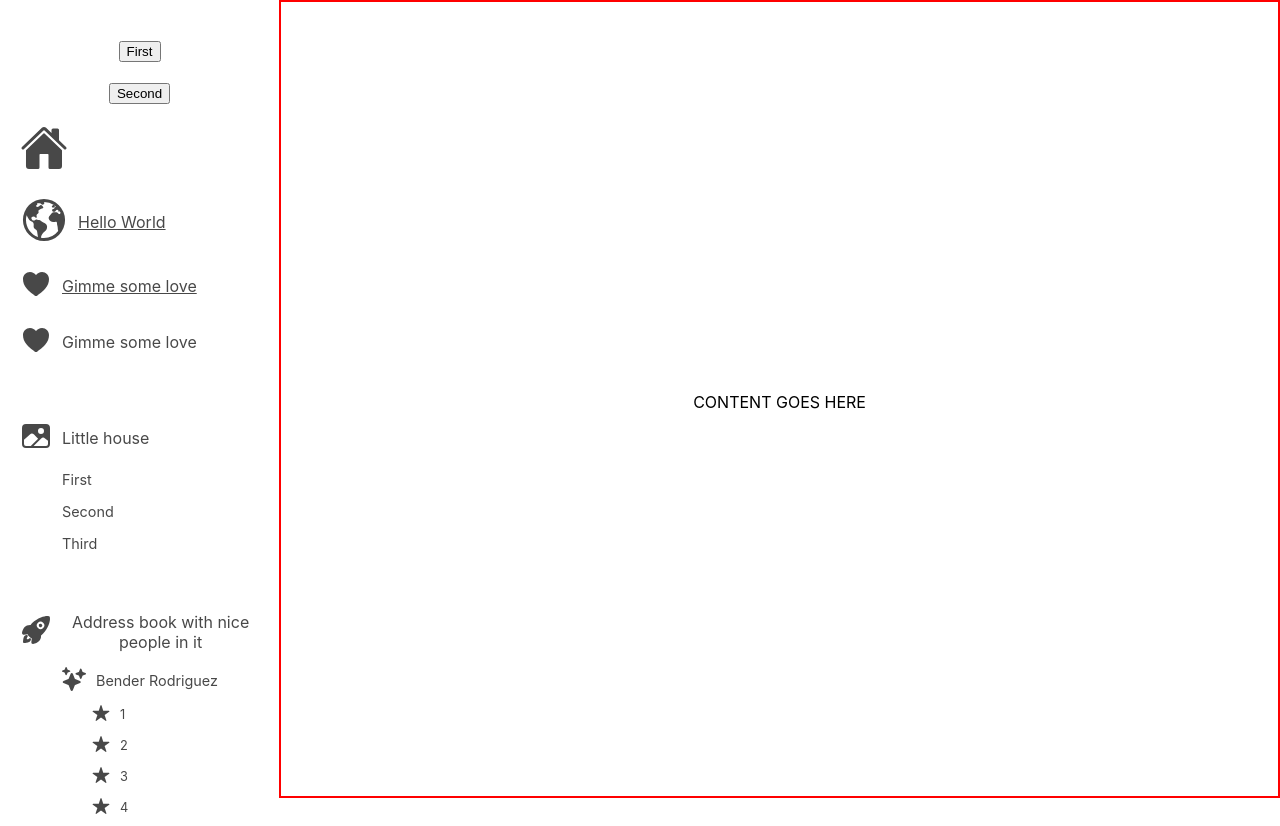
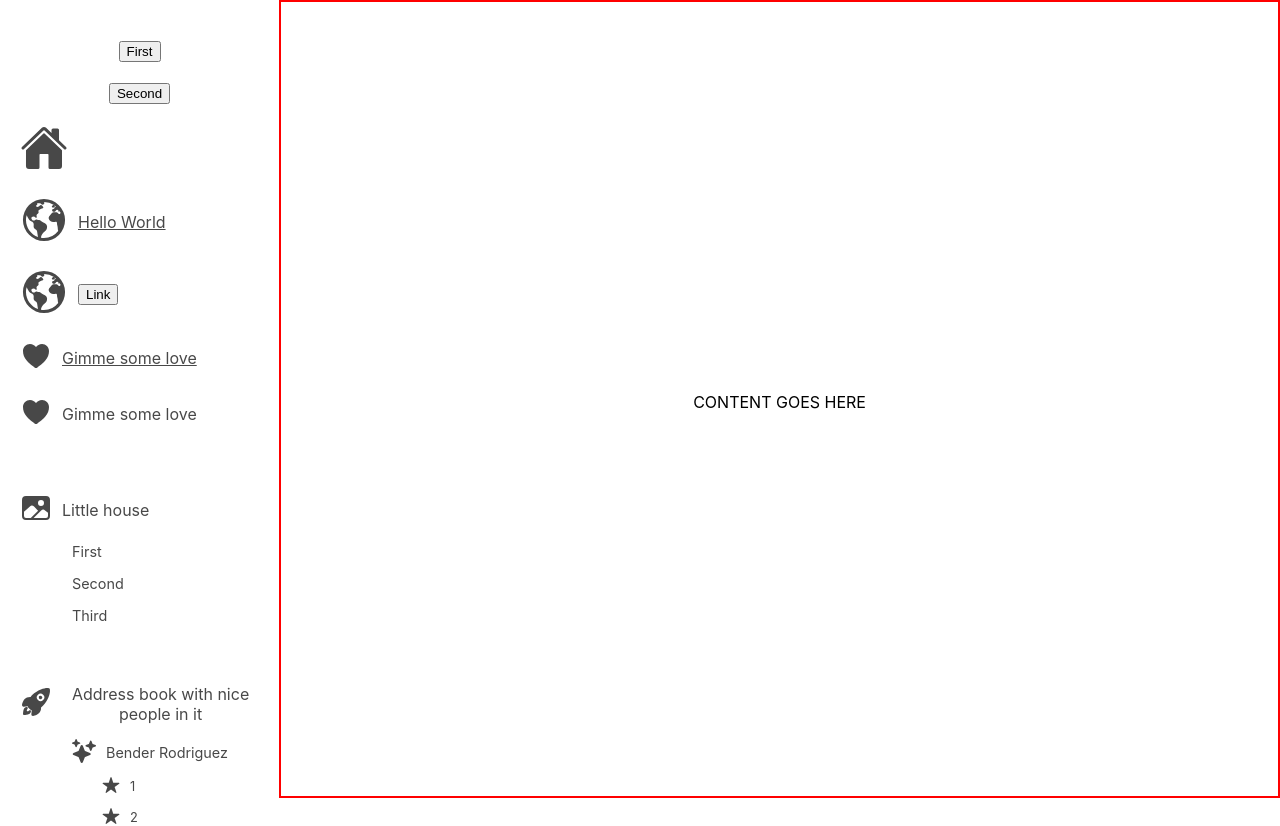
Before and after one commit to cpmech/rcomps, a React (Create React App) app: page / in a window 1280 px wide. Shown: the top 826 px of the page. Built offline with nearby package versions, Linux system fonts and the light colour scheme.

Commit message:
Implement link and comp options in rc menu

```diff
--- a/src/components/layout/RcMenuEntry.ts
+++ b/src/components/layout/RcMenuEntry.ts
@@ -1,16 +1,20 @@
 import { ReactNode } from 'react';
 
 export interface RcMenuSubSubEntry {
+  comp?: ReactNode;
   icon?: ReactNode;
   label?: string;
+  link?: ReactNode;
   onClick?: () => void;
   href?: string;
   underline?: boolean;
 }
 
 export interface RcMenuSubEntry {
+  comp?: ReactNode;
   icon?: ReactNode;
   label?: string;
+  link?: ReactNode;
   onClick?: () => void;
   href?: string;
   underline?: boolean;
@@ -21,6 +25,7 @@ export interface RcMenuEntry {
   comp?: ReactNode;
   icon?: ReactNode;
   label?: string;
+  link?: ReactNode;
   onClick?: () => void;
   href?: string;
   underline?: boolean;
--- a/src/components/layout/RcMenuHoriz.tsx
+++ b/src/components/layout/RcMenuHoriz.tsx
@@ -1,7 +1,7 @@
 /** @jsxImportSource @emotion/react */
 import { css } from '@emotion/react';
 import { Fragment } from 'react';
-import { RcMenuEntry } from './RcMenuEntry';
+import { RcMenuEntry, RcMenuSubEntry, RcMenuSubSubEntry } from './RcMenuEntry';
 
 export interface RcMenuHorizProps {
   entries: RcMenuEntry[];
@@ -97,7 +97,6 @@ export const RcMenuHoriz: React.FC<RcMenuHorizProps> = ({
     labelHL: (underline = false) => css`
       color: ${color};
       ${underline ? 'text-decoration: underline;' : 'text-decoration: none;'}
-      margin-left: ${gapHorizLabel};
       cursor: pointer;
       :hover {
         color: ${colorHover};
@@ -133,6 +132,10 @@ export const RcMenuHoriz: React.FC<RcMenuHorizProps> = ({
       padding-top: ${gapVertSubSubEntries};
     `,
 
+    icon: css`
+      margin-right: ${gapHorizLabel};
+    `,
+
     iconSub: css`
       margin-right: ${gapHorizSubLabel};
     `,
@@ -146,6 +149,84 @@ export const RcMenuHoriz: React.FC<RcMenuHorizProps> = ({
     `,
   };
 
+  const renderSubSubEntry = (key: string, subsub: RcMenuSubSubEntry) => {
+    if (subsub.comp) {
+      return subsub.comp;
+    }
+    const ele = subsub.link ? (
+      subsub.link
+    ) : subsub.onClick ? (
+      <div css={styles.labelSubSub(subsub.underline)} onClick={subsub.onClick}>
+        <div css={subsub.icon && styles.iconSubSub}>{subsub.icon}</div>
+        <div>{subsub.label}</div>
+      </div>
+    ) : (
+      <a css={styles.labelSubSub(subsub.underline)} href={subsub.href}>
+        <div css={subsub.icon && styles.iconSubSub}>{subsub.icon}</div>
+        <div>{subsub.label}</div>
+      </a>
+    );
+    return (
+      <Fragment key={key}>
+        <div></div>
+        {ele}
+      </Fragment>
+    );
+  };
+
+  const renderSubEntry = (key: string, sub: RcMenuSubEntry) => {
+    if (sub.comp) {
+      return sub.comp;
+    }
+    const ele = sub.link ? (
+      sub.link
+    ) : sub.onClick ? (
+      <div css={styles.labelSub(sub.underline)} onClick={sub.onClick}>
+        <div css={sub.icon && styles.iconSub}>{sub.icon}</div>
+        <div>{sub.label}</div>
+      </div>
+    ) : (
+      <a css={styles.labelSub(sub.underline)} href={sub.href}>
+        <div css={sub.icon && styles.iconSub}>{sub.icon}</div>
+        <div>{sub.label}</div>
+      </a>
+    );
+    return (
+      <Fragment key={key}>
+        <div></div>
+        {ele}
+        {sub.subSubEntries?.map((subsub, k) => renderSubSubEntry(`${key}-${k}`, subsub))}
+      </Fragment>
+    );
+  };
+
+  const renderEntry = (key: string, entry: RcMenuEntry) => {
+    if (entry.comp) {
+      return entry.comp;
+    }
+    const ele = entry.link ? (
+      entry.link
+    ) : entry.onClick ? (
+      <div
+        css={entry.entries && !entry.onClick ? styles.label : styles.labelHL(entry.underline)}
+        onClick={entry.onClick}
+      >
+        {entry.label}
+      </div>
+    ) : (
+      <a css={styles.labelHL(entry.underline)} href={entry.href}>
+        {entry.label}
+      </a>
+    );
+    return (
+      <div css={styles.entry}>
+        <div css={styles.icon}>{entry.icon}</div>
+        {ele}
+        {entry.entries?.map((sub, j) => renderSubEntry(`${key}-${j}`, sub))}
+      </div>
+    );
+  };
+
   return (
     <div css={styles.root}>
       <div css={styles.container}>
@@ -155,72 +236,7 @@ export const RcMenuHoriz: React.FC<RcMenuHorizProps> = ({
             {gapHorizEntries && i > 0 && <div css={styles.gapBetweenEntries}></div>}
 
             {/* the entry */}
-            <div>
-              {/* given component */}
-              {entry.comp}
-
-              {/* icon and label */}
-              {(entry.icon || entry.label) && (
-                <div css={styles.entry}>
-                  <div>{entry.icon}</div>
-                  {entry.href ? (
-                    <a css={styles.labelHL(entry.underline)} href={entry.href}>
-                      {entry.label}
-                    </a>
-                  ) : (
-                    <div
-                      css={
-                        entry.entries && !entry.onClick
-                          ? styles.label
-                          : styles.labelHL(entry.underline)
-                      }
-                      onClick={entry.onClick}
-                    >
-                      {entry.label}
-                    </div>
-                  )}
-
-                  {/* sub-entries */}
-                  {entry.entries &&
-                    entry.entries.map((sub, j) => (
-                      <Fragment key={`${i}-${j}`}>
-                        <div></div>
-                        {sub.href ? (
-                          <a css={styles.labelSub(sub.underline)} href={sub.href}>
-                            <div css={sub.icon && styles.iconSub}>{sub.icon}</div>
-                            <div>{sub.label}</div>
-                          </a>
-                        ) : (
-                          <div css={styles.labelSub(sub.underline)} onClick={sub.onClick}>
-                            <div css={sub.icon && styles.iconSub}>{sub.icon}</div>
-                            <div>{sub.label}</div>
-                          </div>
-                        )}
-                        {sub.subSubEntries &&
-                          sub.subSubEntries.map((subsub, k) => (
-                            <Fragment key={`${i}-${j}-${k}`}>
-                              <div></div>
-                              {subsub.href ? (
-                                <a css={styles.labelSubSub(subsub.underline)} href={subsub.href}>
-                                  <div css={subsub.icon && styles.iconSubSub}>{subsub.icon}</div>
-                                  <div>{subsub.label}</div>
-                                </a>
-                              ) : (
-                                <div
-                                  css={styles.labelSubSub(subsub.underline)}
-                                  onClick={subsub.onClick}
-                                >
-                                  <div css={subsub.icon && styles.iconSubSub}>{subsub.icon}</div>
-                                  <div>{subsub.label}</div>
-                                </div>
-                              )}
-                            </Fragment>
-                          ))}
-                      </Fragment>
-                    ))}
-                </div>
-              )}
-            </div>
+            <div>{renderEntry(`${i}`, entry)}</div>
           </Fragment>
         ))}
       </div>
--- a/src/components/layout/RcMenuVert.tsx
+++ b/src/components/layout/RcMenuVert.tsx
@@ -1,7 +1,7 @@
 /** @jsxImportSource @emotion/react */
 import { css } from '@emotion/react';
-import { Fragment } from 'react';
-import { RcMenuEntry } from './RcMenuEntry';
+import { Fragment, ReactNode } from 'react';
+import { RcMenuEntry, RcMenuSubEntry, RcMenuSubSubEntry } from './RcMenuEntry';
 
 export interface RcMenuVertProps {
   entries: RcMenuEntry[];
@@ -105,14 +105,12 @@ export const RcMenuVert: React.FC<RcMenuVertProps> = ({
 
     label: css`
       ${labelWordBreak ? `word-break: break-all;` : ''}
-      margin-left: ${gapHorizLabel};
     `,
 
     labelHL: (underline = false) => css`
       color: ${color};
       ${labelWordBreak ? `word-break: break-all;` : ''}
       ${underline ? 'text-decoration: underline;' : 'text-decoration: none;'}
-      margin-left: ${gapHorizLabel};
       cursor: pointer;
       :hover {
         color: ${colorHover};
@@ -151,6 +149,10 @@ export const RcMenuVert: React.FC<RcMenuVertProps> = ({
       padding-top: ${gapVertSubSubEntries};
     `,
 
+    icon: css`
+      margin-right: ${gapHorizLabel};
+    `,
+
     iconSub: css`
       margin-right: ${gapHorizSubLabel};
     `,
@@ -160,72 +162,89 @@ export const RcMenuVert: React.FC<RcMenuVertProps> = ({
     `,
   };
 
+  const renderSubSubEntry = (key: string, subsub: RcMenuSubSubEntry) => {
+    if (subsub.comp) {
+      return subsub.comp;
+    }
+    const ele = subsub.link ? (
+      subsub.link
+    ) : subsub.onClick ? (
+      <div css={styles.labelSubSub(subsub.underline)} onClick={subsub.onClick}>
+        <div css={subsub.icon && styles.iconSubSub}>{subsub.icon}</div>
+        <div>{subsub.label}</div>
+      </div>
+    ) : (
+      <a css={styles.labelSubSub(subsub.underline)} href={subsub.href}>
+        <div css={subsub.icon && styles.iconSubSub}>{subsub.icon}</div>
+        <div>{subsub.label}</div>
+      </a>
+    );
+    return (
+      <Fragment key={key}>
+        <div></div>
+        {ele}
+      </Fragment>
+    );
+  };
+
+  const renderSubEntry = (key: string, sub: RcMenuSubEntry) => {
+    if (sub.comp) {
+      return sub.comp;
+    }
+    const ele = sub.link ? (
+      sub.link
+    ) : sub.onClick ? (
+      <div css={styles.labelSub(sub.underline)} onClick={sub.onClick}>
+        <div css={sub.icon && styles.iconSub}>{sub.icon}</div>
+        <div>{sub.label}</div>
+      </div>
+    ) : (
+      <a css={styles.labelSub(sub.underline)} href={sub.href}>
+        <div css={sub.icon && styles.iconSub}>{sub.icon}</div>
+        <div>{sub.label}</div>
+      </a>
+    );
+    return (
+      <Fragment key={key}>
+        <div></div>
+        {ele}
+        {sub.subSubEntries?.map((subsub, k) => renderSubSubEntry(`${key}-${k}`, subsub))}
+      </Fragment>
+    );
+  };
+
+  const renderEntry = (key: string, entry: RcMenuEntry) => {
+    if (entry.comp) {
+      return entry.comp;
+    }
+    const ele = entry.link ? (
+      entry.link
+    ) : entry.onClick ? (
+      <div
+        css={entry.entries && !entry.onClick ? styles.label : styles.labelHL(entry.underline)}
+        onClick={entry.onClick}
+      >
+        {entry.label}
+      </div>
+    ) : (
+      <a css={styles.labelHL(entry.underline)} href={entry.href}>
+        {entry.label}
+      </a>
+    );
+    return (
+      <div css={styles.entry}>
+        <div css={styles.icon}>{entry.icon}</div>
+        {ele}
+        {entry.entries?.map((sub, j) => renderSubEntry(`${key}-${j}`, sub))}
+      </div>
+    );
+  };
+
   return (
     <div css={styles.root}>
       {entries.map((entry, i) => (
         <div key={i} css={entry.separator ? styles.vspaceSeparator(i) : styles.vspaceMain(i)}>
-          {/* given component */}
-          {entry.comp}
-
-          {/* icon and label */}
-          {(entry.icon || entry.label) && (
-            <div css={styles.entry}>
-              <div>{entry.icon}</div>
-              {entry.href ? (
-                <a css={styles.labelHL(entry.underline)} href={entry.href}>
-                  {entry.label}
-                </a>
-              ) : (
-                <div
-                  css={
-                    entry.entries && !entry.onClick ? styles.label : styles.labelHL(entry.underline)
-                  }
-                  onClick={entry.onClick}
-                >
-                  {entry.label}
-                </div>
-              )}
-
-              {/* sub-entries */}
-              {entry.entries &&
-                entry.entries.map((sub, j) => (
-                  <Fragment key={`${i}-${j}`}>
-                    <div></div>
-                    {sub.href ? (
-                      <a css={styles.labelSub(sub.underline)} href={sub.href}>
-                        <div css={sub.icon && styles.iconSub}>{sub.icon}</div>
-                        <div>{sub.label}</div>
-                      </a>
-                    ) : (
-                      <div css={styles.labelSub(sub.underline)} onClick={sub.onClick}>
-                        <div css={sub.icon && styles.iconSub}>{sub.icon}</div>
-                        <div>{sub.label}</div>
-                      </div>
-                    )}
-                    {sub.subSubEntries &&
-                      sub.subSubEntries.map((subsub, k) => (
-                        <Fragment key={`${i}-${j}-${k}`}>
-                          <div></div>
-                          {subsub.href ? (
-                            <a css={styles.labelSubSub(subsub.underline)} href={subsub.href}>
-                              <div css={subsub.icon && styles.iconSubSub}>{subsub.icon}</div>
-                              <div>{subsub.label}</div>
-                            </a>
-                          ) : (
-                            <div
-                              css={styles.labelSubSub(subsub.underline)}
-                              onClick={subsub.onClick}
-                            >
-                              <div css={subsub.icon && styles.iconSubSub}>{subsub.icon}</div>
-                              <div>{subsub.label}</div>
-                            </div>
-                          )}
-                        </Fragment>
-                      ))}
-                  </Fragment>
-                ))}
-            </div>
-          )}
+          {renderEntry(`${i}`, entry)}
         </div>
       ))}
     </div>
--- a/src/components/layout/__stories__/menuEntries.tsx
+++ b/src/components/layout/__stories__/menuEntries.tsx
@@ -23,6 +23,10 @@ export const entries: RcMenuEntry[] = [
     label: 'Hello World',
     href: 'route',
     underline: true,
+  },
+  {
+    icon: <IconEarth size="48px" />,
+    link: <button onClick={() => window.alert('earth clicked')}>Link</button>,
   },
   {
     icon: <IconHeart size="32px" />,
@@ -75,6 +79,7 @@ export const entries: RcMenuEntry[] = [
           icon: <IconStar size="18px" />,
           label: `${num}`,
           href: 'route',
+          underline: true,
         })),
       },
       {
```
